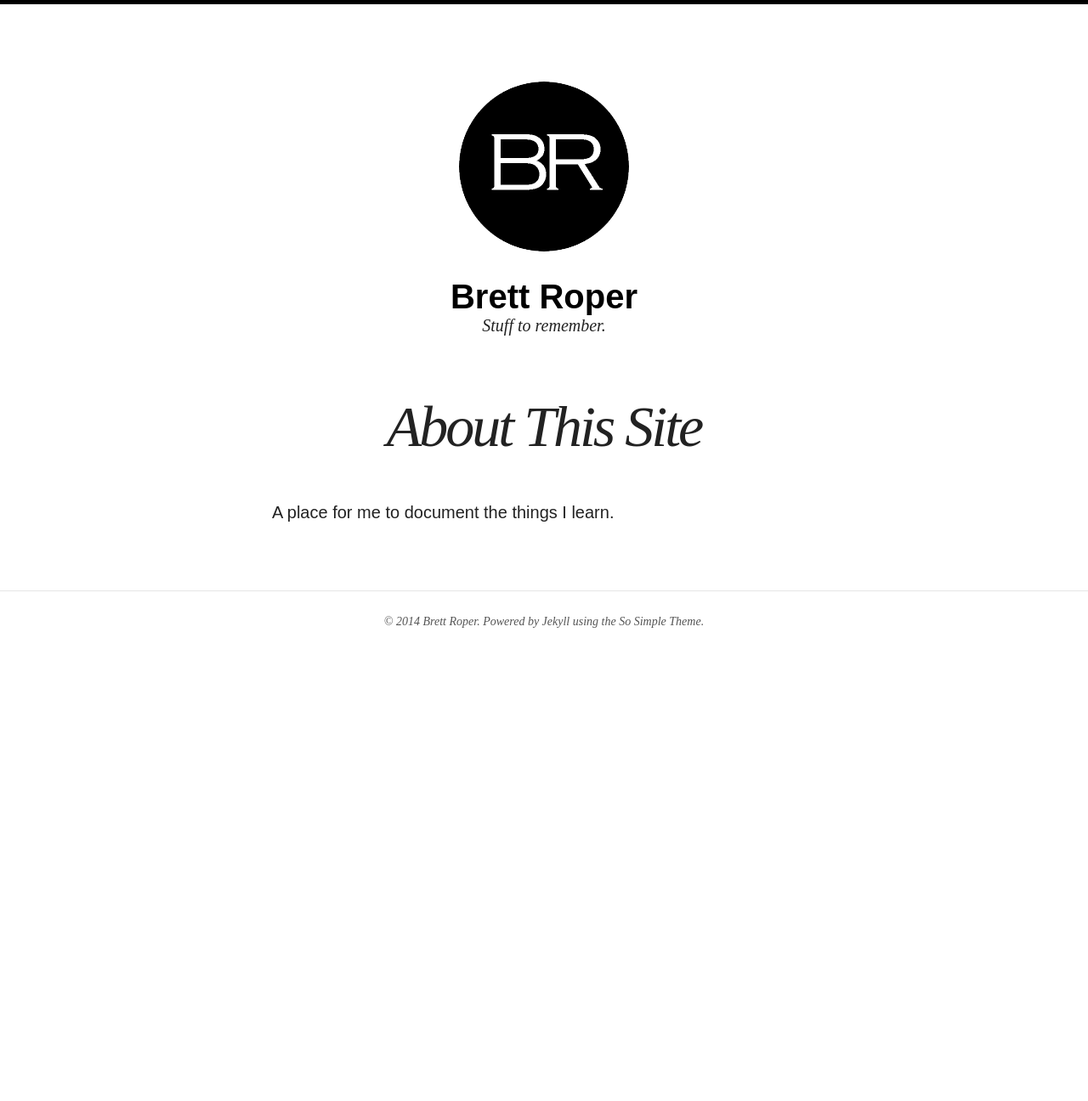
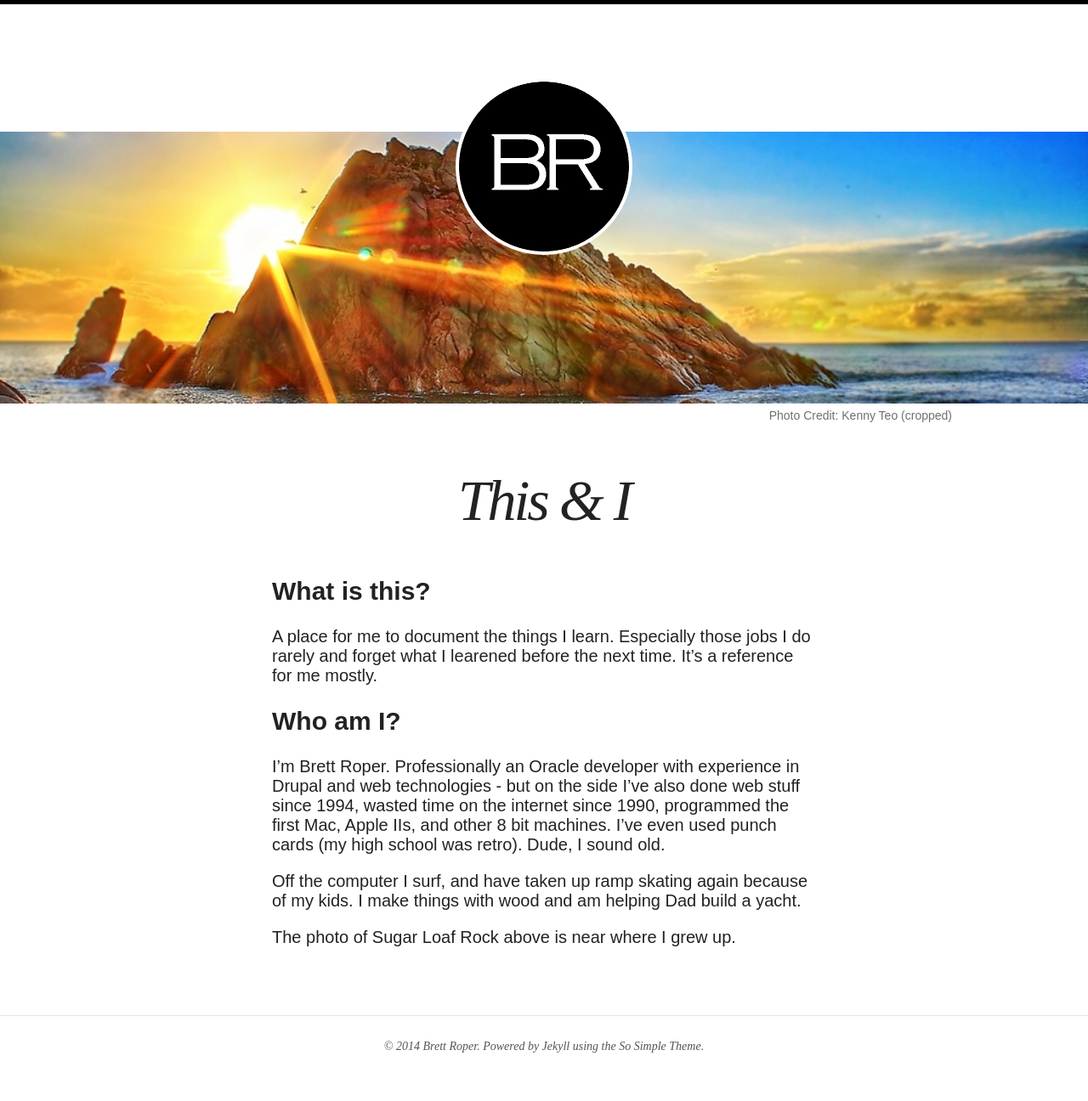
Before and after one commit to eggplantpasta/eggplantpasta.github.io, a Jekyll site: the page built from about.md, in a window 1280 px wide. Shown: the whole page at 85% size. Built offline with Jekyll 4.4.1, drawn with Linux system fonts in a browser that asks for light colours; nearby versions of some CDN libraries; before the commit the page ends 900 px from its top, so only the background shows below that.

Commit message:
about page, image tweaks

```diff
--- a/about.md
+++ b/about.md
@@ -1,9 +1,23 @@
 ---
 layout: page
 permalink: /about/
-title: About This Site
-tags: [brett-roper blog github-pages]
+title: "This & I"
+tags: [brett-roper blog]
 modified: 2014-03-27
+image:
+  feature: sugarloaf-sunset.jpg
+  credit: Kenny Teo (cropped)
+  creditlink: https://flic.kr/p/6BXzoi
 ---
 
-A place for me to document the things I learn.
+# What is this?
+
+A place for me to document the things I learn. Especially those jobs I do rarely and forget what I learened before the next time. It's a reference for me mostly.
+
+# Who am I?
+
+I'm Brett Roper. Professionally an Oracle developer with experience in Drupal and web technologies - but on the side I've also done web stuff since 1994, wasted time on the internet since 1990, programmed the first Mac, Apple IIs, and other 8 bit machines. I've even used punch cards (my high school was retro). Dude, I sound old.
+
+Off the computer I surf, and have taken up ramp skating again because of my kids. I make things with wood and am helping Dad build a yacht.
+
+The photo of Sugar Loaf Rock above is near where I grew up.
```
Also changed, not shown: 404.md (+0 -2 lines), images/not-the-droids.jpg, images/sugarloaf-sunset.jpg (added).
